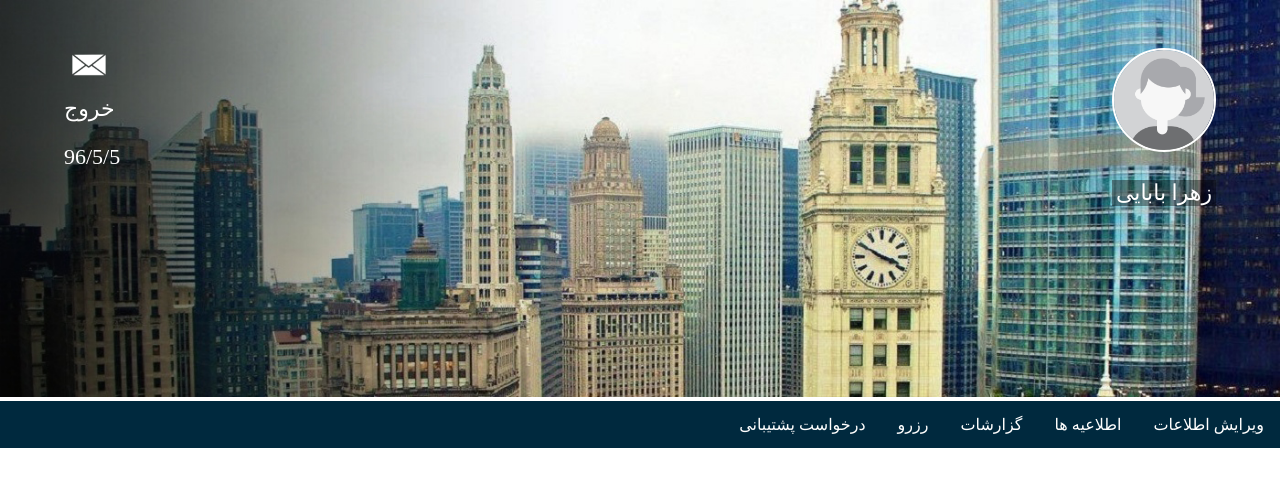
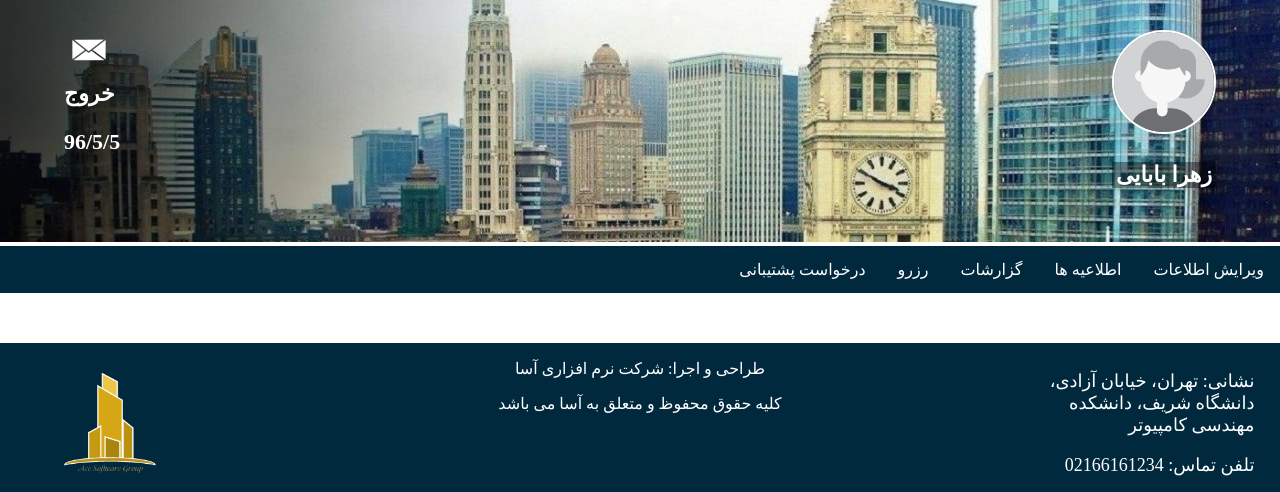
Before and after one commit to MahdiehBrf/BuildingManagement, a Django app: page /manager/ in a window 1280 px wide. Shown: the top 492 px of the page. Run offline with Django 3.2, Linux system fonts and the light colour scheme; a user stored in the database is signed in; some web fonts are replaced.

Commit message:
header minor changes

```diff
--- a/static/css/addReqStyle.css
+++ b/static/css/addReqStyle.css
@@ -31,6 +31,7 @@
     text-align: left;
     font-size: 22px;
     color: white;
+    font-weight: bold;
 }
 
 .topleft a{
@@ -51,6 +52,7 @@
     font-size: 22px;
     font-family: brandon;
     color: white;
+    font-weight: bold;
 }
 
 .topright p{
--- a/static/css/reqStyles.css
+++ b/static/css/reqStyles.css
@@ -31,6 +31,7 @@
     text-align: left;
     font-size: 22px;
     color: white;
+    font-weight: bold;
 }
 
 .topleft a{
@@ -51,6 +52,7 @@
     font-size: 22px;
     font-family: brandon;
     color: white;
+    font-weight: bold;
 }
 
 .topright p{
--- a/static/css/viewBillStyles.css
+++ b/static/css/viewBillStyles.css
@@ -31,6 +31,7 @@
     text-align: left;
     font-size: 22px;
     color: white;
+    font-weight: bold;
 }
 
 .topleft a{
@@ -51,6 +52,7 @@
     font-size: 22px;
     font-family: brandon;
     color: white;
+    font-weight: bold;
 }
 
 .topright p{
```
Also changed, not shown: static/images/test.jpg.
